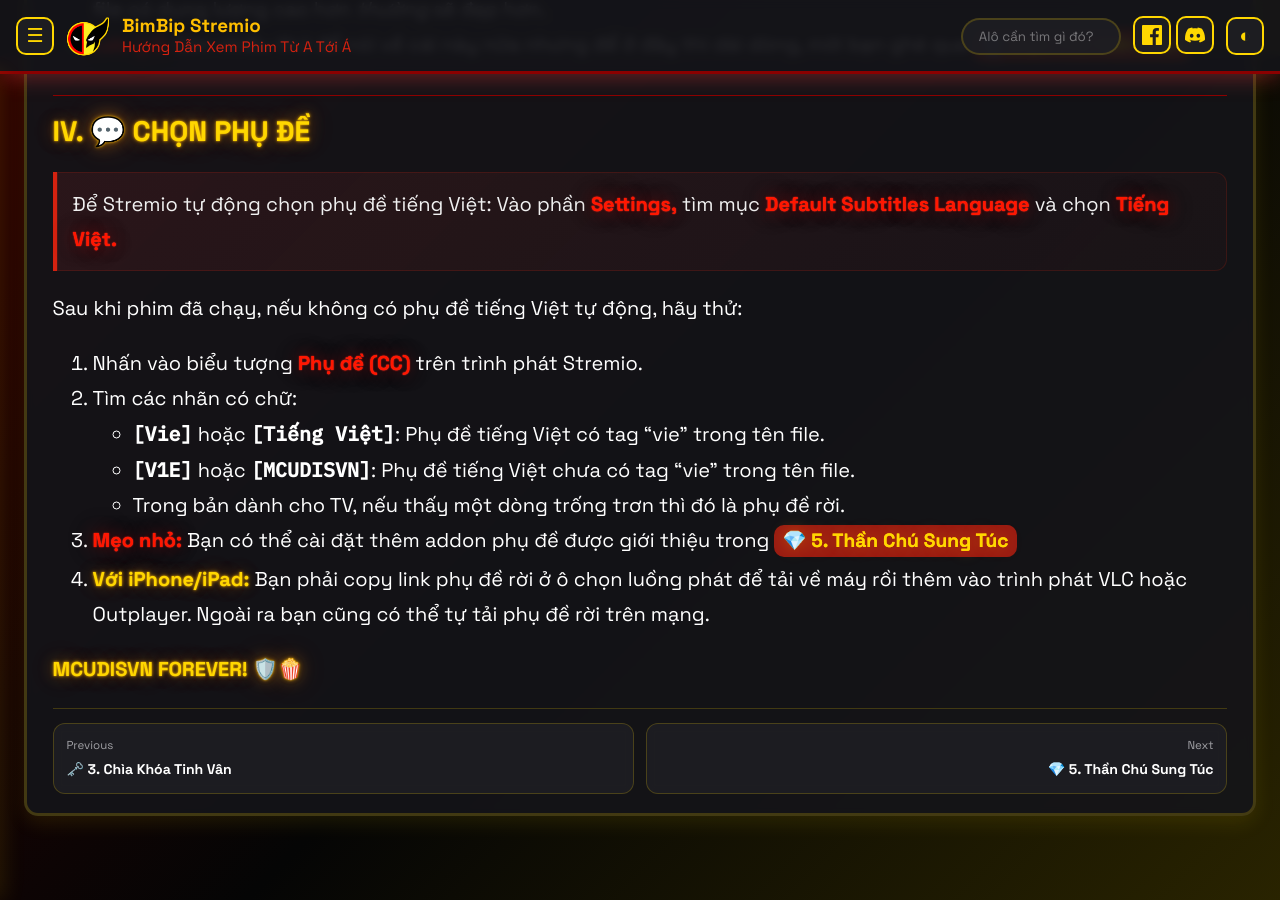
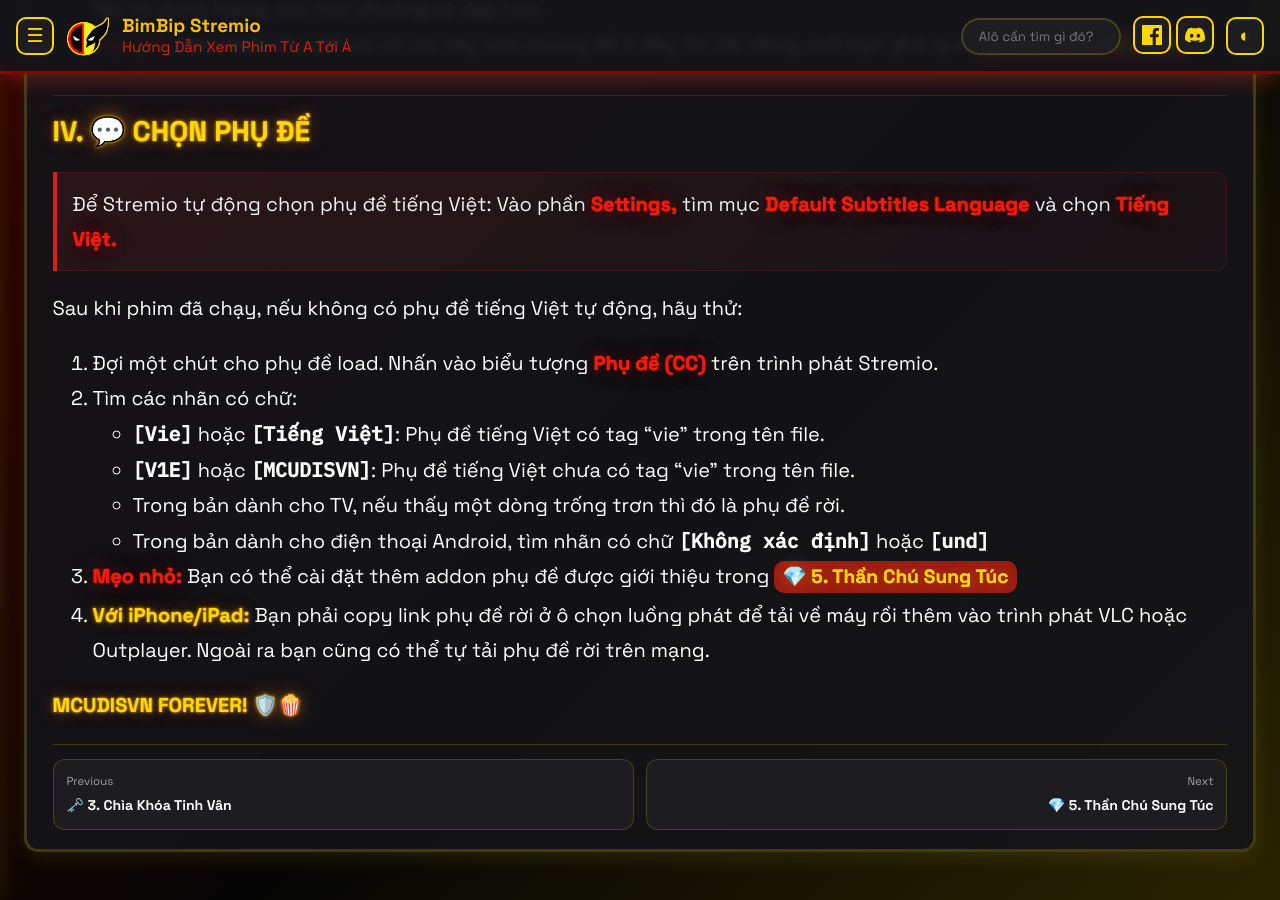
Before and after one commit to bimbipsubteam/bimbip-stremio, a Jekyll site: the page built from docs/guide/4-MCUDISVN-Using.md, in a window 1280 px wide and 900 px high, scrolled down 2644 px. Built offline with Jekyll 4.4.1, drawn with Linux system fonts in a browser that asks for light colours.

Commit message:
Update 4-MCUDISVN-Using.md

```diff
--- a/docs/guide/4-MCUDISVN-Using.md
+++ b/docs/guide/4-MCUDISVN-Using.md
@@ -61,11 +61,12 @@
 > Để Stremio tự động chọn phụ đề tiếng Việt: Vào phần **<mark2>Settings,</mark2>** tìm mục **<mark2>Default Subtitles Language</mark2>** và chọn **<mark2>Tiếng Việt.</mark2>**
 
 Sau khi phim đã chạy, nếu không có phụ đề tiếng Việt tự động, hãy thử:
-1. Nhấn vào biểu tượng **<mark2>Phụ đề (CC)</mark2>** trên trình phát Stremio.
+1. Đợi một chút cho phụ đề load. Nhấn vào biểu tượng **<mark2>Phụ đề (CC)</mark2>** trên trình phát Stremio.
 2. Tìm các nhãn có chữ:
     *   **`[Vie]`** hoặc **`[Tiếng Việt]`**: Phụ đề tiếng Việt có tag "vie" trong tên file.
     *   **`[V1E]`** hoặc **`[MCUDISVN]`**: Phụ đề tiếng Việt chưa có tag "vie" trong tên file.
     *   Trong bản dành cho TV, nếu thấy một dòng trống trơn thì đó là phụ đề rời.
+    *   Trong bản dành cho điện thoại Android, tìm nhãn có chữ **`[Không xác định]`** hoặc **`[und]`**
 3. **<mark2>Mẹo nhỏ:</mark2>** Bạn có thể cài đặt thêm addon phụ đề được giới thiệu trong [💎 5. Thần Chú Sung Túc](https://bimbipsubteam.github.io/bimbip-stremio/guide/5-Addon-Expanding/)
 4. **<mark>Với iPhone/iPad:</mark>** Bạn phải copy link phụ đề rời ở ô chọn luồng phát để tải về máy rồi thêm vào trình phát VLC hoặc Outplayer. Ngoài ra bạn cũng có thể tự tải phụ đề rời trên mạng.
 
```
